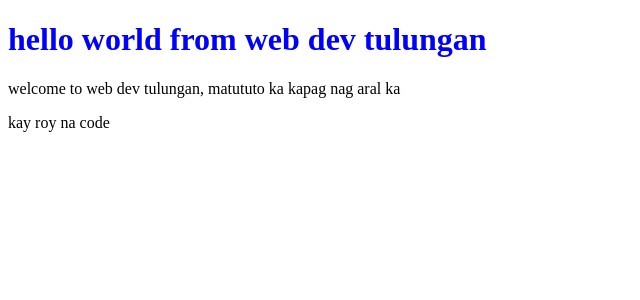
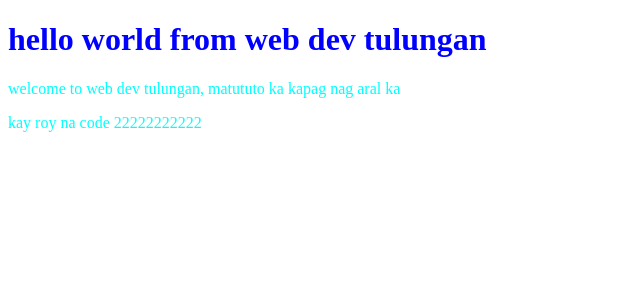
Before and after one commit to royrmagdaong/webdev-tulungan-vue, a Vue app: page / in a window 1280 px wide. Shown: the top 300 px of the page, without its empty margins (0-640 px from the left). Built offline with nearby package versions, Linux system fonts and the light colour scheme.

Commit message:
ginawa kong aqua lahat ng p tag

```diff
--- a/src/App.vue
+++ b/src/App.vue
@@ -5,7 +5,7 @@
       welcome to web dev tulungan, matututo ka kapag nag aral ka
     </p>
 
-    <p>kay roy na code</p>
+    <p>kay roy na code 22222222222</p>
   </div>
 </template>
 
@@ -22,4 +22,7 @@ export default {
 h1{
   color: blue;
 }
+p{
+  color: aqua;
+}
 </style>
```
